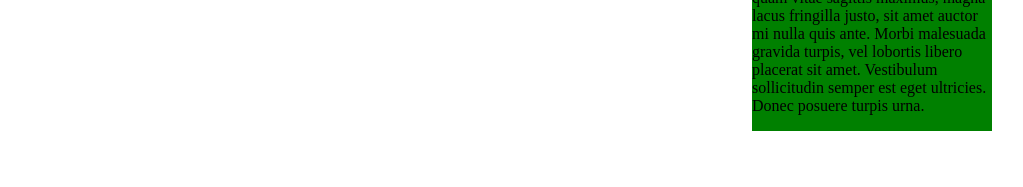
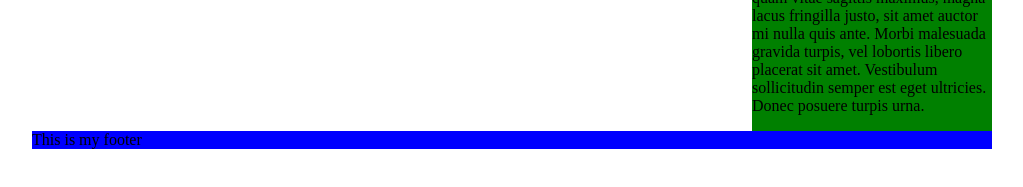
Before and after one commit to kxusxxjxjzj56/Victor-Aguilar, a plain HTML site: page Index3.html in a window 1280 px wide. Shown: the part 215-402 px from the top of the page, without its empty margins (128-1151 px from the left). Drawn offline with Linux system fonts and the light colour scheme.

Commit message:
Update Index3.html

```diff
--- a/Index3.html
+++ b/Index3.html
@@ -51,3 +51,10 @@ sagittis maximus, magna lacus fringilla justo, sit amet auctor mi nulla
 quis ante. Morbi malesuada gravida turpis, vel lobortis libero placerat sit
 amet. Vestibulum sollicitudin semper est eget ultricies. Donec posuere
 turpis urna.</p>
+  </div>
+ <div class="footer">
+ <p>This is my footer</p>
+ </div>
+ </div>
+ </body>
+</html>
```
